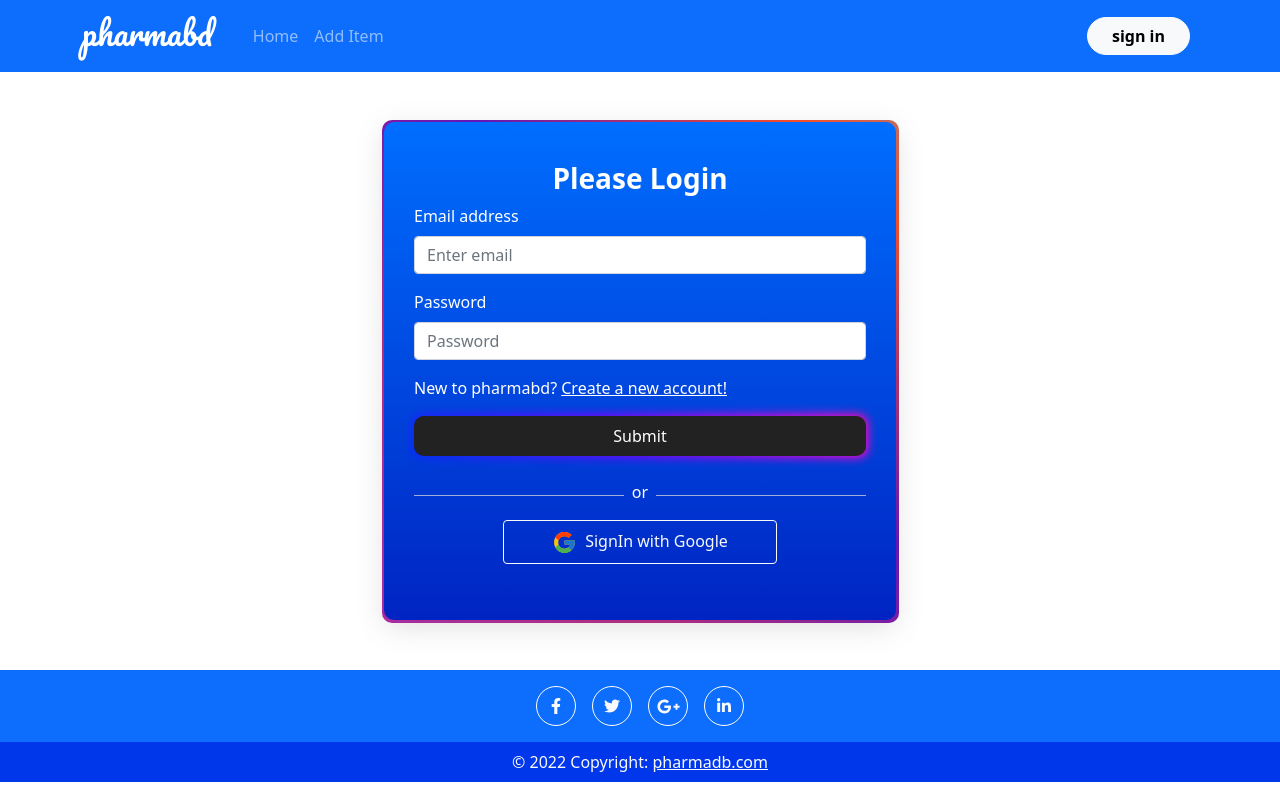
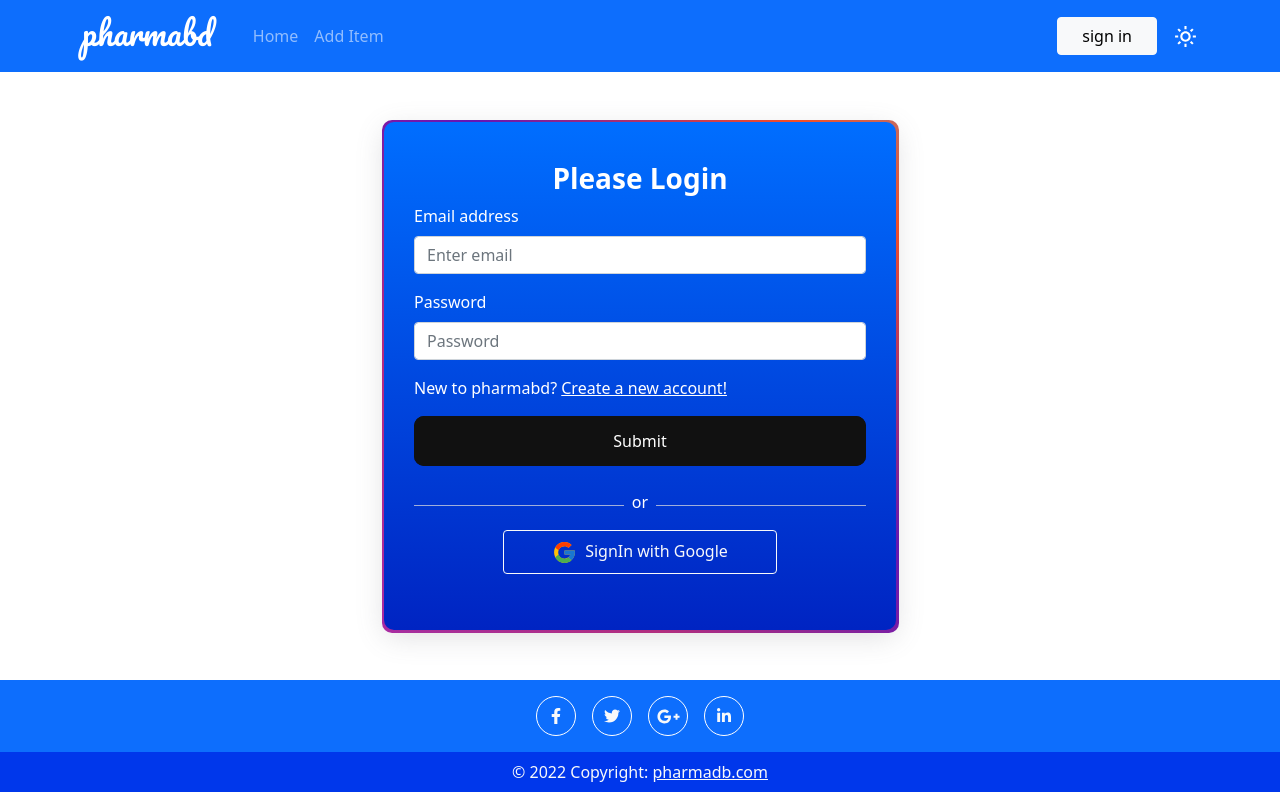
Before and after one commit to shadikmahamudsohan/warehouse-management-website-client-side, a React (Create React App) app: page /signIn in a window 1280 px wide. Built offline with nearby package versions, Linux system fonts and the light colour scheme; no server answers.

Commit message:
dark mode oftin added

```diff
--- a/src/App.js
+++ b/src/App.js
@@ -11,12 +11,13 @@
 import { ToastContainer } from 'react-toastify';
 import 'react-toastify/dist/ReactToastify.css';
 import RequireAuth from './shared/RequireAuth/RequireAuth';
+import { useEffect, useState } from 'react';
 // import "animate.css/animate.min.css";
 
 
 function App() {
   return (
-    <div className="App">
+    <div className="App" id='main'>
       <ToastContainer />
       <Header />
       <Routes>
@@ -31,7 +32,7 @@
         <Route path="*" element={<NotFound />} />
       </Routes>
       <Footer />
-    </div>
+    </div >
   );
 }
 
--- /dev/null
+++ b/src/hooks/useProducts.js
@@ -0,0 +1,13 @@
+import { useEffect, useState } from 'react';
+
+const useProducts = () => {
+    const [products, setProducts] = useState([])
+    useEffect(() => {
+        fetch('http://localhost:5000/products')
+            .then(res => res.json())
+            .then(data => setProducts(data))
+    }, [])
+    return [products, setProducts]
+};
+
+export default useProducts;
--- a/src/pages/Home/Banner/Banner.js
+++ b/src/pages/Home/Banner/Banner.js
@@ -1,6 +1,5 @@
 import React from 'react';
 import { Carousel } from 'react-bootstrap';
-import { useNavigate } from 'react-router-dom';
 import Typical from 'react-typical'
 import './Banner.css'
 
--- a/src/pages/Home/Items/Items.js
+++ b/src/pages/Home/Items/Items.js
@@ -1,14 +1,10 @@
-import React, { useEffect, useState } from 'react';
+import React from 'react';
 import { Row } from 'react-bootstrap';
+import useProducts from '../../../hooks/useProducts';
 import SingleItem from './SingleItm/SingleItem';
 
 const Items = () => {
-    const [products, setProducts] = useState([])
-    useEffect(() => {
-        fetch('http://localhost:5000/products')
-            .then(res => res.json())
-            .then(data => setProducts(data))
-    }, [])
+    const [products] = useProducts()
     return (
         <div id='items' className='my-5 container'>
             <h1 className='text-primary'>Our latest managing Items ___________________</h1>
--- a/src/pages/Home/Items/SingleItm/SingleItem.js
+++ b/src/pages/Home/Items/SingleItm/SingleItem.js
@@ -21,6 +21,7 @@
                     <Card.Text>
                         {description}
                     </Card.Text>
+                    <div className="btn btn-primary mt-2">Manage Items</div>
                 </Card.Body>
             </Card>
         </Col>
--- a/src/pages/SignIn/SignIn.css
+++ b/src/pages/SignIn/SignIn.css
@@ -39,54 +39,63 @@
     }
 }
 
-/* button style */
 
-/* CSS */
+/* custom btn */
 .custom-button {
-    padding: 0.6em 2em;
+    width: 220px;
+    height: 50px;
     border: none;
     outline: none;
-    color: rgb(255, 255, 255);
+    color: #fff;
     background: #111;
     cursor: pointer;
     position: relative;
     z-index: 0;
     border-radius: 10px;
-    user-select: none;
-    -webkit-user-select: none;
-    touch-action: manipulation;
-    border-radius: 10px;
 }
 
-
 .custom-button:before {
-    content: "";
-    background: linear-gradient(45deg,
-            #ff0000,
-            #ff7300,
-            #fffb00,
-            #48ff00,
-            #00ffd5,
-            #002bff,
-            #7a00ff,
-            #ff00c8,
-            #ff0000);
+    content: '';
+    background: linear-gradient(45deg, #ff0000, #ff7300, #fffb00, #48ff00, #00ffd5, #002bff, #7a00ff, #ff00c8, #ff0000);
     position: absolute;
     top: -2px;
     left: -2px;
     background-size: 400%;
     z-index: -1;
     filter: blur(5px);
-    -webkit-filter: blur(5px);
     width: calc(100% + 4px);
     height: calc(100% + 4px);
-    animation: glowing-button 20s linear infinite;
-    transition: opacity 0.3s ease-in-out;
+    animation: glowing 20s linear infinite;
+    opacity: 0;
+    transition: opacity .3s ease-in-out;
     border-radius: 10px;
 }
 
+.custom-button:active {
+    color: #000
+}
 
-@keyframes glowing-button {
+.custom-button:active:after {
+    background: transparent;
+}
+
+.custom-button:hover:before {
+    opacity: 1;
+}
+
+.custom-button:after {
+    z-index: -1;
+    content: '';
+    position: absolute;
+    width: 100%;
+    height: 100%;
+    background: #111;
+    left: 0;
+    top: 0;
+    border-radius: 10px;
+}
+
+@keyframes glowing {
     0% {
         background-position: 0 0;
     }
@@ -100,18 +109,7 @@
     }
 }
 
-.custom-button:after {
-    z-index: -1;
-    content: "";
-    position: absolute;
-    width: 100%;
-    height: 100%;
-    background: #222;
-    left: 0;
-    top: 0;
-    border-radius: 10px;
-}
-
+/* ----------------------------- */
 
 @media (min-width: 768px) {
     .button-64 {
--- /dev/null
+++ b/src/shared/DarkMode/DarkMode.js
@@ -0,0 +1,25 @@
+import React, { useState } from 'react';
+import { BiSun } from 'react-icons/bi'
+import { FaMoon } from 'react-icons/fa'
+
+const DarkMode = () => {
+    const [dark, setDark] = useState(false)
+    const toggleDarkMode = () => {
+        setDark(!dark)
+
+    }
+    if (dark) {
+        document?.getElementById('main')?.classList?.add('bg-dark')
+    } else {
+        document?.getElementById('main')?.classList?.remove('bg-dark')
+    }
+    return (
+        <div className='ps-2'>
+            {!dark ? <BiSun size='25' onClick={toggleDarkMode} className='text-white' title='set to dark mode' style={{ cursor: 'pointer' }} />
+                : <FaMoon size='20' onClick={toggleDarkMode} className='text-white' title='set to light mode' style={{ cursor: 'pointer' }} />
+            }
+        </div>
+    );
+};
+
+export default DarkMode;
--- a/src/shared/Header/Header.css
+++ b/src/shared/Header/Header.css
@@ -3,3 +3,48 @@
 .title {
     font-family: 'Pacifico', cursive;
 }
+
+/* CSS */
+.nav-button {
+    align-items: center;
+    appearance: none;
+    background-color: #fff;
+    border: 1px solid #dbdbdb;
+    border-radius: .375em;
+    box-shadow: none;
+    box-sizing: border-box;
+    color: #363636;
+    cursor: pointer;
+    display: inline-flex;
+    font-family: BlinkMacSystemFont, -apple-system, "Segoe UI", Roboto, Oxygen, Ubuntu, Cantarell, "Fira Sans", "Droid Sans", "Helvetica Neue", Helvetica, Arial, sans-serif;
+    font-size: 1rem;
+    height: 2.5em;
+    justify-content: center;
+    line-height: 1.5;
+    padding: calc(.5em - 1px) 1em;
+    position: relative;
+    text-align: center;
+    user-select: none;
+    -webkit-user-select: none;
+    touch-action: manipulation;
+    vertical-align: top;
+    white-space: nowrap;
+}
+
+.nav-button:active {
+    border-color: #4a4a4a;
+    outline: 0;
+}
+
+.nav-button:focus {
+    border-color: #485fc7;
+    outline: 0;
+}
+
+.nav-button:hover {
+    border-color: #b5b5b5;
+}
+
+.nav-button:focus:not(:active) {
+    box-shadow: rgba(72, 95, 199, .25) 0 0 0 .125em;
+}
--- a/src/shared/Header/Header.js
+++ b/src/shared/Header/Header.js
@@ -5,6 +5,7 @@
 import { Link } from 'react-router-dom';
 import auth from '../../Firebase/firebase.init';
 import ActiveLink from '../ActiveLink/ActiveLink';
+import DarkMode from '../DarkMode/DarkMode';
 import './Header.css'
 
 const Header = () => {
@@ -33,13 +34,14 @@
                     <Nav className='ms-auto'>
                         {
                             user ? <Nav.Link onClick={handleSignOut}>
-                                <Button variant="danger" className='px-4 rounded-pill fw-bold w-100'>sign Out</Button>
+                                <Button variant="danger" className='px-4  w-100'>sign Out</Button>
                             </Nav.Link> :
                                 <Nav.Link as={Link} to="/signIn">
-                                    <Button variant="light" className='px-4 rounded-pill fw-bold w-100'>sign in</Button>
+                                    <Button variant="light" className='px-4  w-100'>sign in</Button>
                                 </Nav.Link>
                         }
                     </Nav>
+                    <DarkMode />
                 </Navbar.Collapse>
             </Container>
         </Navbar>
--- a/src/shared/SocialLogin/SocialLogin.js
+++ b/src/shared/SocialLogin/SocialLogin.js
@@ -7,7 +7,7 @@
 import LoadingSpinner from '../LoadingSpinner/LoadingSpinner';
 import { toast } from 'react-toastify';
 import { useLocation, useNavigate } from 'react-router-dom';
-
+import { BiErrorCircle } from 'react-icons/bi'
 
 const SocialLogin = () => {
     const [signInWithGoogle, user, loading, error] = useSignInWithGoogle(auth);
@@ -29,9 +29,7 @@
         toast('Logged In');
         navigate(from, { replace: true });
     }
-    if (error) {
-        return
-    }
+
     return (
         <div className='my-3 text-center'>
             <div className="d-flex justify-content-center align-items-center">
@@ -44,6 +42,10 @@
                 <span className='mx-1'></span>
                 <span>SignIn with Google</span>
             </Button>
+            {error && <div className="alert alert-danger mt-3" role="alert">
+                <BiErrorCircle size={25} className='me-2' />
+                {error.message}
+            </div>}
         </div>
     );
 };
```
Also changed, not shown: src/pages/ManageItems/ManageItems.js (added, +11 -0 lines).
